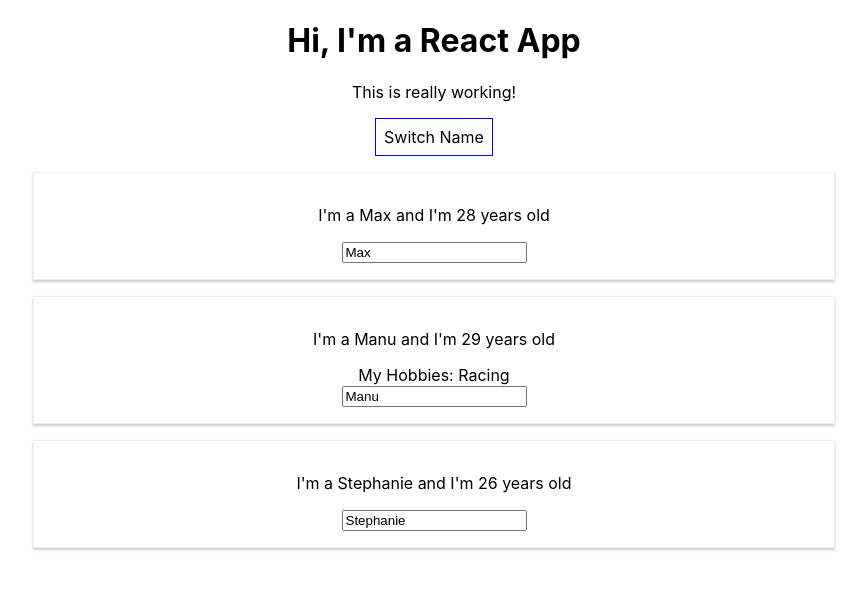
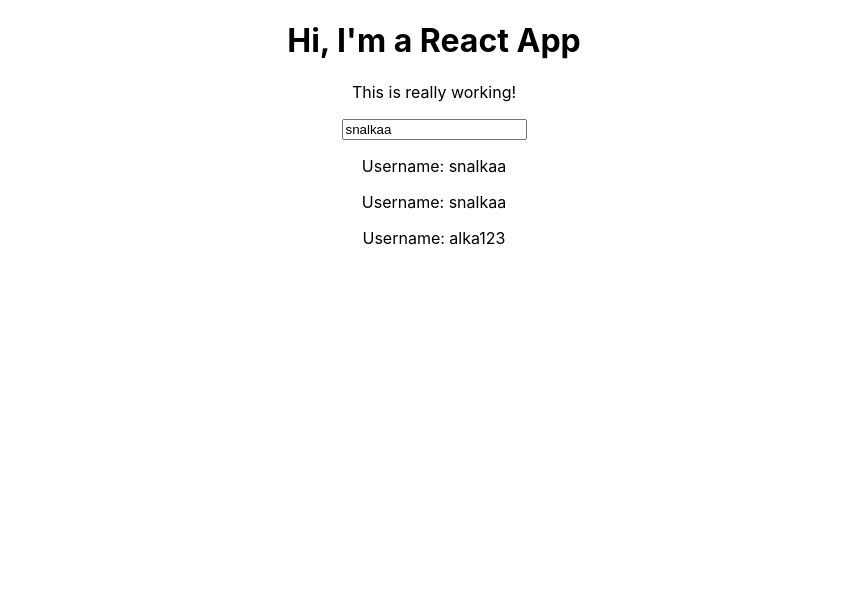
Before and after one commit to snalkaa97/learn-react, a React (Create React App) app: page / in a window 1280 px wide. Shown: the top 590 px of the page, without its empty margins (206-1073 px from the left). Built offline with nearby package versions, Linux system fonts and the light colour scheme.

Commit message:
Assignment 1

```diff
--- a/src/App.js
+++ b/src/App.js
@@ -1,36 +1,23 @@
 import React, { Component } from "react";
 import "./App.css";
-import Person from "./Person/Person";
+// import Person from "./Person/Person";
+import UserInput from "./UserInput/UserInput";
+import UserOutput from "./UserOutput/UserOutput";
 
 class App extends Component {
 	state = {
-		persons: [
-			{ name: "Max", age: 28 },
-			{ name: "Manu", age: 29 },
-			{ name: "Stephanie", age: 26 },
-		],
-		otherState: "some other value",
+		username: "snalkaa",
 	};
 
-	switchNameHandler = (newName) => {
-		// console.log('Was clicked!');
-		// DON'T DO THIS: this.state.persons[0].name = 'Maximilian';
-		this.setState({
-			persons: [
-				{ name: newName, age: 28 },
-				{ name: "Manu", age: 29 },
-				{ name: "Stephanie", age: 27 },
-			],
-		});
-	};
+	// setUsername = (newUsername) => {
+	// 	this.setState({
+	// 		username: newUsername,
+	// 	});
+	// };
 
 	nameChangedHandler = (event) => {
 		this.setState({
-			persons: [
-				{ name: "Max", age: 28 },
-				{ name: event.target.value, age: 29 },
-				{ name: "Stephanie", age: 27 },
-			],
+			username: event.target.value,
 		});
 	};
 
@@ -47,32 +34,89 @@
 			<div className="App">
 				<h1>Hi, I'm a React App</h1>
 				<p>This is really working!</p>
-				<button
-					style={style}
-					onClick={this.switchNameHandler.bind(this, "Maximilian")}
-				>
-					Switch Name
-				</button>
-				<Person
-					name={this.state.persons[0].name}
-					age={this.state.persons[0].age}
+				<UserInput
+					changed={this.nameChangedHandler}
+					currentName={this.state.username}
 				/>
-				<Person
-					name={this.state.persons[1].name}
-					age={this.state.persons[1].age}
-					click={this.switchNameHandler.bind(this, "Max!")}
-					changed={this.nameChangedHandler}
-				>
-					My Hobbies: Racing
-				</Person>
-				<Person
-					name={this.state.persons[2].name}
-					age={this.state.persons[2].age}
-				/>
+				<UserOutput username={this.state.username} />
+				<UserOutput username={this.state.username} />
+				<UserOutput username="alka123" />
 			</div>
 		);
 		// return React.createElement('div', {className: 'App'}, React.createElement('h1', null, 'Does this work now?'));
 	}
 }
+// class App extends Component {
+// 	state = {
+// 		persons: [
+// 			{ name: "Max", age: 28 },
+// 			{ name: "Manu", age: 29 },
+// 			{ name: "Stephanie", age: 26 },
+// 		],
+// 		otherState: "some other value",
+// 	};
+
+// 	switchNameHandler = (newName) => {
+// 		// console.log('Was clicked!');
+// 		// DON'T DO THIS: this.state.persons[0].name = 'Maximilian';
+// 		this.setState({
+// 			persons: [
+// 				{ name: newName, age: 28 },
+// 				{ name: "Manu", age: 29 },
+// 				{ name: "Stephanie", age: 27 },
+// 			],
+// 		});
+// 	};
+
+// 	nameChangedHandler = (event) => {
+// 		this.setState({
+// 			persons: [
+// 				{ name: "Max", age: 28 },
+// 				{ name: event.target.value, age: 29 },
+// 				{ name: "Stephanie", age: 27 },
+// 			],
+// 		});
+// 	};
+
+// 	render() {
+// 		const style = {
+// 			backgroundColor: "white",
+// 			font: "inherit",
+// 			border: "1px solid blue",
+// 			padding: "8px",
+// 			cursor: "pointer",
+// 		};
+
+// 		return (
+// 			<div className="App">
+// 				<h1>Hi, I'm a React App</h1>
+// 				<p>This is really working!</p>
+// 				<button
+// 					style={style}
+// 					onClick={this.switchNameHandler.bind(this, "Maximilian")}
+// 				>
+// 					Switch Name
+// 				</button>
+// 				<Person
+// 					name={this.state.persons[0].name}
+// 					age={this.state.persons[0].age}
+// 				/>
+// 				<Person
+// 					name={this.state.persons[1].name}
+// 					age={this.state.persons[1].age}
+// 					click={this.switchNameHandler.bind(this, "Max!")}
+// 					changed={this.nameChangedHandler}
+// 				>
+// 					My Hobbies: Racing
+// 				</Person>
+// 				<Person
+// 					name={this.state.persons[2].name}
+// 					age={this.state.persons[2].age}
+// 				/>
+// 			</div>
+// 		);
+// 		// return React.createElement('div', {className: 'App'}, React.createElement('h1', null, 'Does this work now?'));
+// 	}
+// }
 
 export default App;
--- /dev/null
+++ b/src/UserInput/UserInput.js
@@ -0,0 +1,11 @@
+import React from "react";
+
+const UserInput = (props) => {
+	return (
+		<div>
+			<input type="text" onChange={props.changed} value={props.currentName} />
+		</div>
+	);
+};
+
+export default UserInput;
--- /dev/null
+++ b/src/UserOutput/UserOutput.js
@@ -0,0 +1,11 @@
+import React from "react";
+
+const UserOutput = (props) => {
+	return (
+		<div>
+			<p>Username: {props.username}</p>
+		</div>
+	);
+};
+
+export default UserOutput;
```
Also changed, not shown: 1 other file (tests, documents, lock files or other folders).
